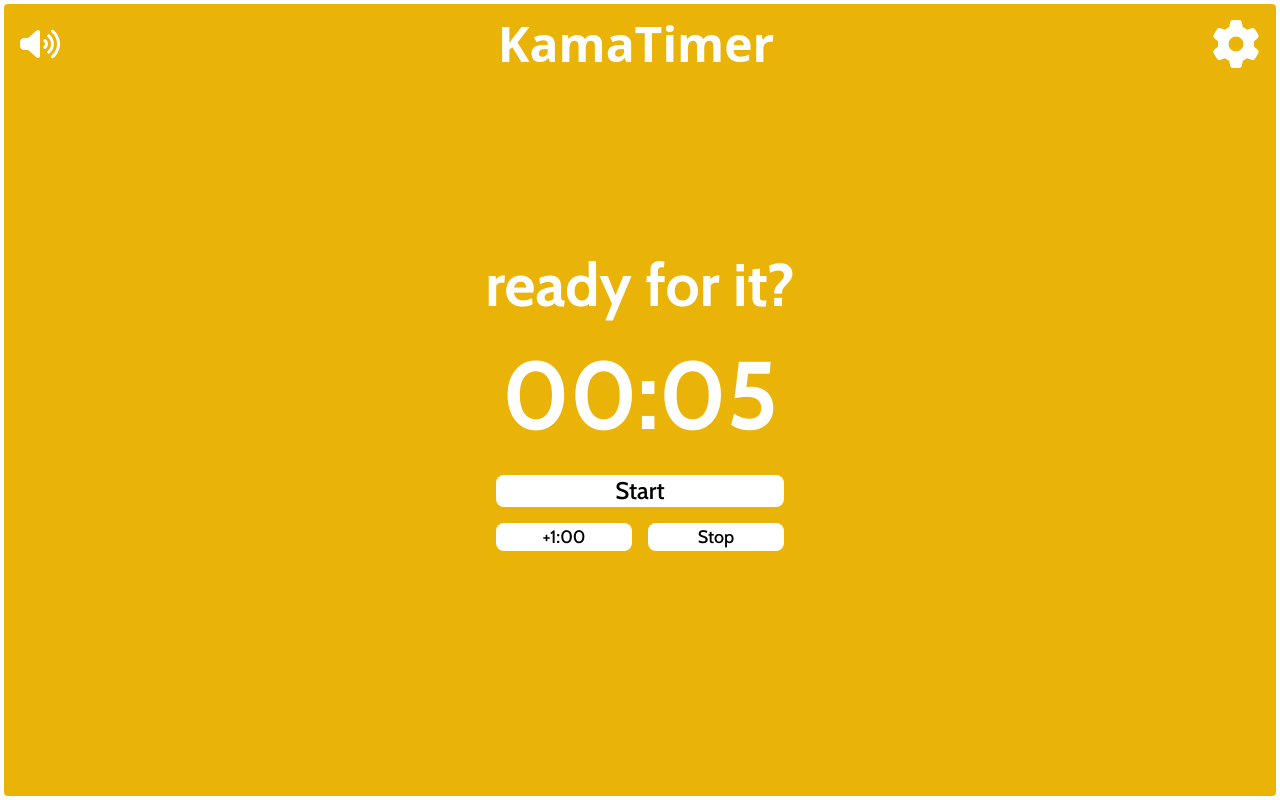
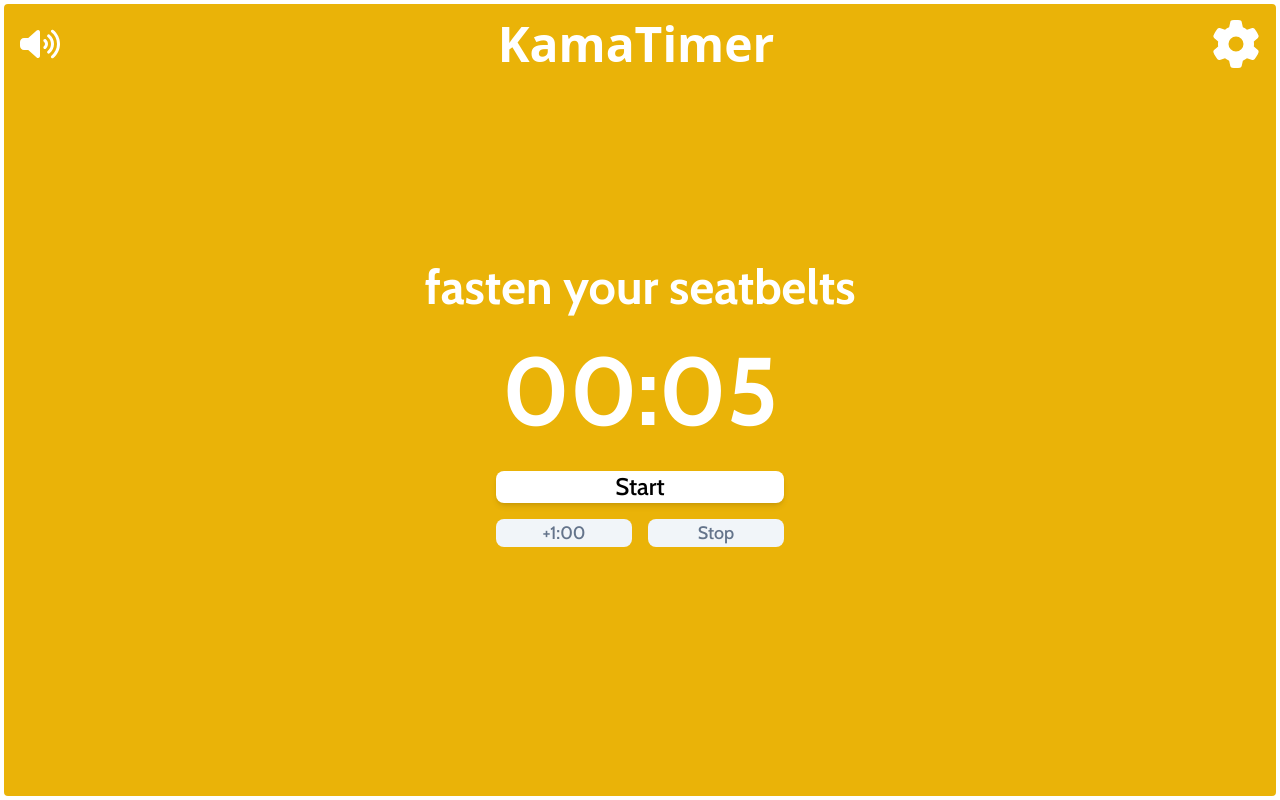
Before and after one commit to IanLuong/kamatimer, a React (Create React App) app: page / in a window 1280 px wide. Built offline with nearby package versions, Linux system fonts and the light colour scheme; no server answers; the HTML template or start-up script is replaced by a standard one.

Commit message:
Add button disabling and mode switch messages

```diff
--- a/src/App.tsx
+++ b/src/App.tsx
@@ -1,3 +1,4 @@
+import { inactiveMessages, activeMessages, breakMessages } from "./messages"
 import React, { useEffect, useState } from "react"
 import useSound from "use-sound"
 import Navbar from "./components/Navbar"
@@ -5,6 +6,13 @@
 
 const bellSfx = require("./sounds/bell.mp3")
 const tickSfx = require("./sounds/tick.mp3")
+
+//TODO: Refactor and simplify mode switching code
+enum Mode {
+  INACTIVE,
+  ACTIVE,
+  BREAK,
+}
 
 function App() {
   const [settings, setSettings] = useState(
@@ -19,7 +27,8 @@
 
   const [timeRemaining, setTimeRemaining] = useState(settings.readyTimer)
   const [isTimeRunning, setIsTimeRunning] = useState(false)
-  const [mode, setMode] = useState("ready for it?")
+  const [mode, setMode] = useState(Mode.INACTIVE)
+  const [message, setMessage] = useState(inactiveMessages[Math.floor(Math.random() * inactiveMessages.length)])
   const [backgroundColor, setBackgroundColor] = useState("bg-yellow-500")
 
   const [isSettingsVisible, setIsSettingsVisible] = useState(false)
@@ -33,13 +42,16 @@
       let timer = setTimeout(() => {
         setTimeRemaining((time: number) => time - 1)
       }, 1000)
-      if (!settings.isMuted){
-      if (timeRemaining < 10) {
-        playTick()
-      }}
+      if (!settings.isMuted) {
+        if (timeRemaining < 10) {
+          playTick()
+        }
+      }
       return () => clearTimeout(timer)
     } else if (timeRemaining === 0) {
-      if (!settings.isMuted) {playBell()}
+      if (!settings.isMuted) {
+        playBell()
+      }
       updateMode()
     }
     // eslint-disable-next-line react-hooks/exhaustive-deps
@@ -52,18 +64,21 @@
 
   function updateMode() {
     switch (mode) {
-      case "ready for it?":
-        setMode("active")
+      case Mode.INACTIVE:
+        setMode(Mode.ACTIVE)
+        setMessage(activeMessages[Math.floor(Math.random() * activeMessages.length)])
         setTimeRemaining(settings.activeTimer)
         setBackgroundColor("bg-red-500")
         break
-      case "active":
-        setMode("break")
+      case Mode.ACTIVE:
+        setMode(Mode.BREAK)
+        setMessage(breakMessages[Math.floor(Math.random() * breakMessages.length)])
         setTimeRemaining(settings.breakTimer)
         setBackgroundColor("bg-green-500")
         break
-      case "break":
-        setMode("active")
+      case Mode.BREAK:
+        setMode(Mode.ACTIVE)
+        setMessage(activeMessages[Math.floor(Math.random() * activeMessages.length)])
         setTimeRemaining(settings.readyTimer)
         setBackgroundColor("bg-red-500")
         break
@@ -102,7 +117,7 @@
       />
       <div className="m-auto">
         <div className="w-full h-3/4 flex flex-col justify-center gap-8 items-center text-center font-cabin">
-          <h1 className="text-6xl font-bold text-white">{mode}</h1>
+          <h1 className="text-5xl font-bold text-white">{message}</h1>
           <h1 className="text-8xl font-bold text-white">
             {getTimeString(timeRemaining)}
           </h1>
@@ -115,6 +130,7 @@
             </button>
             <div className="flex gap-4 w-full justify-center">
               <button
+                disabled={mode === Mode.INACTIVE}
                 className="timer-button w-full"
                 onClick={() =>
                   setTimeRemaining((current: number) => current + 60)
@@ -123,10 +139,12 @@
                 +1:00
               </button>
               <button
+                disabled={mode === Mode.INACTIVE}
                 className="timer-button w-full"
                 onClick={() => {
                   setTimeRemaining(settings.readyTimer)
-                  setMode("ready for it?")
+                  setMode(Mode.INACTIVE)
+                  setMessage(inactiveMessages[Math.floor(Math.random() * inactiveMessages.length)])
                   setBackgroundColor("bg-yellow-500")
                   setIsTimeRunning(false)
                 }}
--- a/src/index.css
+++ b/src/index.css
@@ -9,7 +9,7 @@
   }
 
   .timer-button {
-    @apply bg-white w-20 rounded-lg text-lg hover:bg-black hover:text-white cursor-pointer
+    @apply shadow-md bg-white w-20 rounded-lg text-lg hover:bg-black hover:text-white cursor-pointer disabled:bg-slate-100 disabled:text-slate-500 disabled:border-slate-200 disabled:shadow-none disabled:cursor-default
   }
 
 }
--- /dev/null
+++ b/src/messages.js
@@ -0,0 +1,19 @@
+const inactiveMessages = [
+  'ready for it?',
+  'get comfortable',
+  'fasten your seatbelts',
+]
+
+const activeMessages = [
+  'heads down',
+  "let's go",
+  'focus now anak',
+]
+
+const breakMessages = [
+  'tea break',
+  '[relax: ON]',
+  'stretch your legs',
+]
+
+export {inactiveMessages, activeMessages, breakMessages}
```
